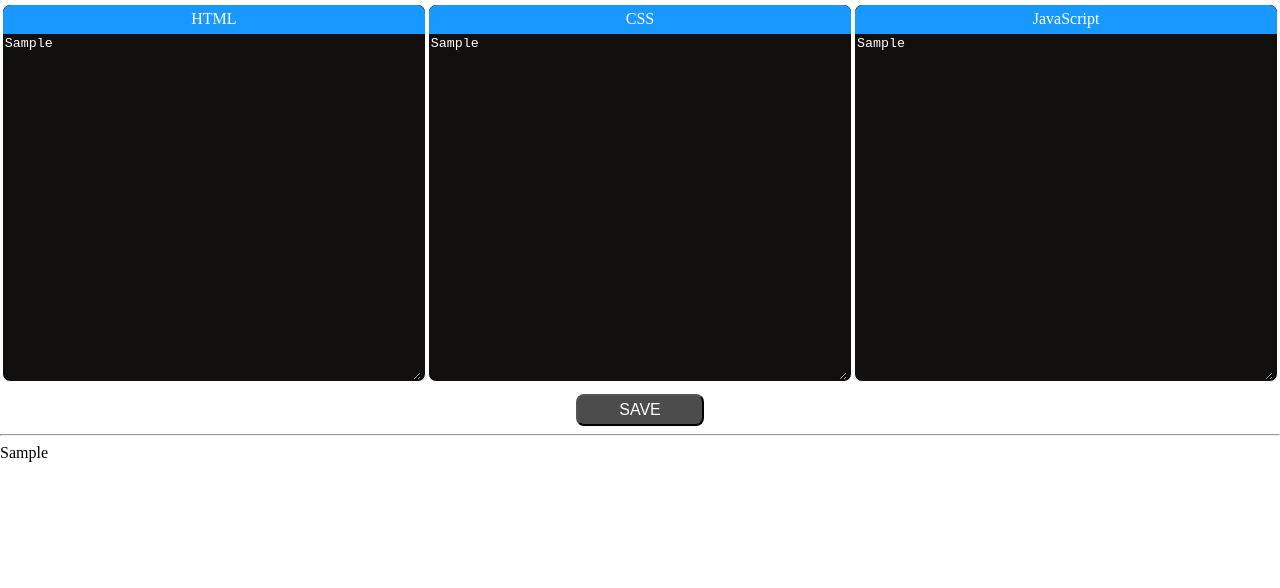
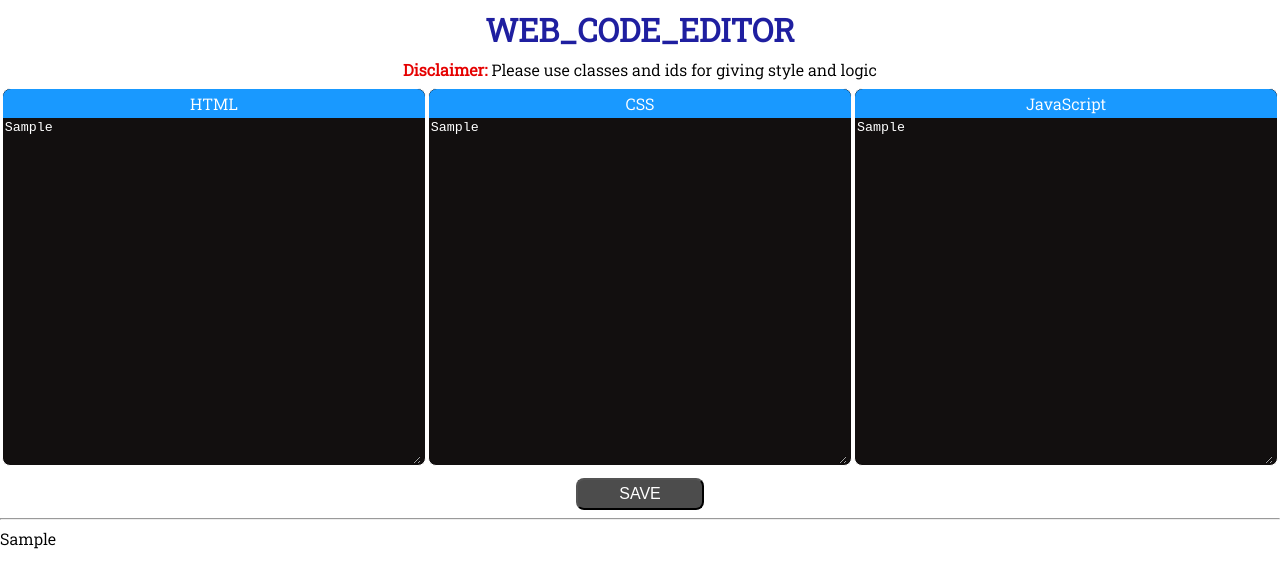
Before and after one commit to AustinVarshney/WEB_CODE_EDITOR, a plain HTML site: page index.html in a window 1280 px wide. Both pictures are taken after typing "Sample", "Sample", "Sample" into the empty fields and a click on the button "SAVE". Drawn offline with Linux system fonts and the light colour scheme.

Commit message:
Make more attractive and completed all the features

```diff
--- a/index.html
+++ b/index.html
@@ -4,10 +4,15 @@
     <meta charset="UTF-8">
     <meta name="viewport" content="width=device-width, initial-scale=1.0">
     <title>WEB_CODE_EDITOR</title>
+    <link rel="preconnect" href="https://fonts.googleapis.com">
+    <link rel="preconnect" href="https://fonts.gstatic.com" crossorigin>
+    <link href="https://fonts.googleapis.com/css2?family=Roboto+Slab:wght@373&display=swap" rel="stylesheet">
     <link rel="stylesheet" href="style.css">
     <style></style>
 </head>
-<body>
+<body id="codeBody">
+    <h3 id="startHeading">WEB_CODE_EDITOR</h3>
+    <p id="disclaimerPara"><b>Disclaimer: </b>Please use classes and ids for giving style and logic</p>
     <div id="containerTestWeb">
         <div id="innerDiv1TestWeb">
             <p id="p1TestWeb">HTML</p>
--- a/script.js
+++ b/script.js
@@ -3,19 +3,44 @@ let saveButton = document.getElementById("confirmChangeTestWeb");
 let style = document.querySelector("style");
 let script = document.getElementById("scriptTagTestWeb");
 
-let el = document.createElement("p");
-el.innerHTML = "";
-el.style.margin = 0;
-el.style.display = "inline";
+// Function to attach event listeners based on the provided JavaScript code
+function attachEventListeners() {
+    // Retrieve the user-provided JavaScript code
+    let userScript = inp3TestWeb.value;
+
+    // Create a function from the user script
+    let userFunction = new Function(userScript);
+
+    // Execute the user script
+    userFunction();
+}
 
 
-saveButton.addEventListener("click", function(){
-    el.innerHTML = inp1TestWeb.value;
-    mainPart.append(el);
+// Save button click event listener
+saveButton.addEventListener("click", function() {
+    // Clear previous content
+    mainPart.innerHTML = '';
 
-    style.innerText = "";
-    style.append(inp2TestWeb.value);
+    // Create and append HTML content
+    let htmlContent = document.createElement("div");
+    htmlContent.innerHTML = inp1TestWeb.value;
+    mainPart.append(htmlContent);
 
-    script.innerText = "";
-    script.append(inp3TestWeb.value);
-})
+    // Apply CSS content
+    style.innerText = inp2TestWeb.value;
+
+    // Apply JavaScript content and attach event listeners
+    // script.innerText = inp3TestWeb.value;
+    // attachEventListeners();
+});
+
+// Initialize MutationObserver to automatically attach event listeners to newly added elements
+const observer = new MutationObserver((mutations) => {
+    mutations.forEach((mutation) => {
+        if (mutation.addedNodes.length) {
+            attachEventListeners();
+        }
+    });
+});
+
+observer.observe(mainPart, { childList: true, subtree: true });
--- a/style.css
+++ b/style.css
@@ -1,5 +1,25 @@
-body{
+#codeBody{
     margin: 0;
+    font-family: "Roboto Slab", serif;
+    font-optical-sizing: auto;
+    font-weight: 373;
+    font-style: normal;
+}
+
+#startHeading{
+    text-align: center;
+    margin: 0.5rem auto;
+    font-size: 2rem;
+    color: #1f1fa0;
+}
+
+#disclaimerPara{
+    text-align: center;
+    margin: 0.25rem auto;
+}
+
+#disclaimerPara b{
+    color: #e50000;
 }
 
 #containerTestWeb{
@@ -13,13 +33,19 @@ body{
 #innerDiv1TestWeb, #innerDiv2TestWeb, #innerDiv3TestWeb{
     width: 33%;
     height: 23.5rem;
-    min-width: 300px;
+    min-width: 20rem;
     border: 1px solid white;
     background-color: #120f0f;
     color: white;
     border-radius: 0.5rem;
     margin-top: 0.25rem;
     /* overflow: auto; */
+}
+
+@media(max-width: 900px){
+    #innerDiv1TestWeb, #innerDiv2TestWeb, #innerDiv3TestWeb{
+        min-width: 350px;
+    }
 }
 
 #innerDiv1TestWeb #p1TestWeb, #innerDiv2TestWeb #p2TestWeb, #innerDiv3TestWeb #p3TestWeb{
@@ -41,6 +67,7 @@ body{
     color: white;
     border: none;
     border-radius: 0 0 0.5rem 0.5rem;
+    outline: none;
 }
 
 #saveChangeTestWeb{
```
